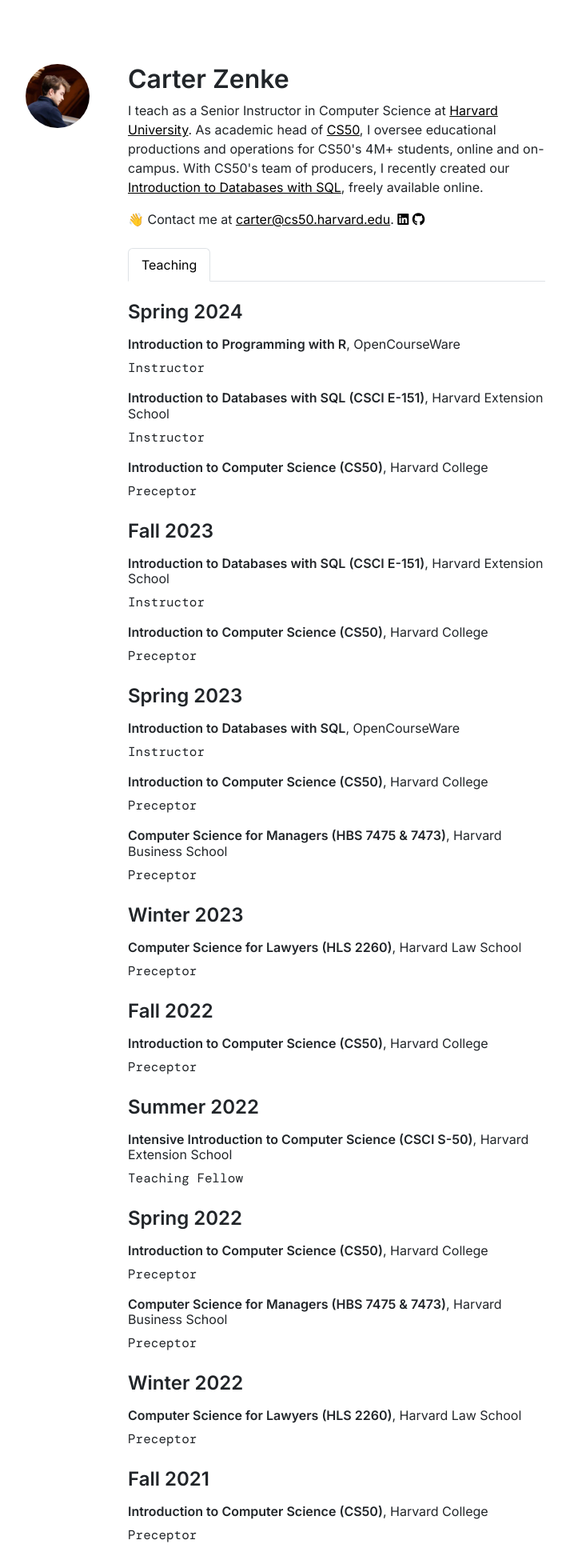
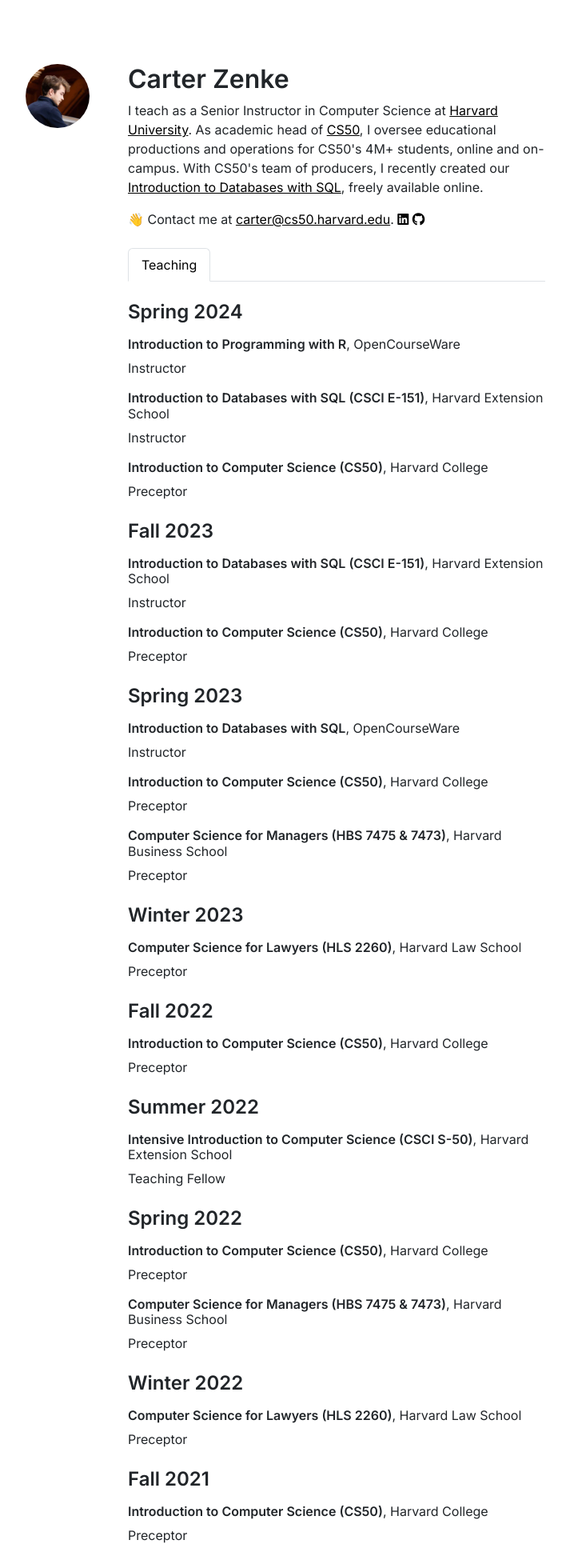
Before and after one commit to CarterZenke/jekyll-carterzenke.me, a Jekyll site: the page built from index.html, in a window 1280 px wide. Shown: the whole page at 80% size, without its empty margins (219-932 px from the left). Built offline with Jekyll 4.4.1, drawn with Linux system fonts in a browser that asks for light colours; nearby versions of some CDN libraries; comment, search, counter and statistics services are not loaded.

Commit message:
update fonts

```diff
--- a/static/homepage/css/styles.css
+++ b/static/homepage/css/styles.css
@@ -79,10 +79,10 @@
 }
 
 p {
+    font-family: 'Inter', sans-serif;
+}
+
+p.role {
     font-family: 'DM Mono', monospace;
     font-weight: 400;
 }
-
-p.tagline {
-    font-family: 'Inter', sans-serif;
-}
```
